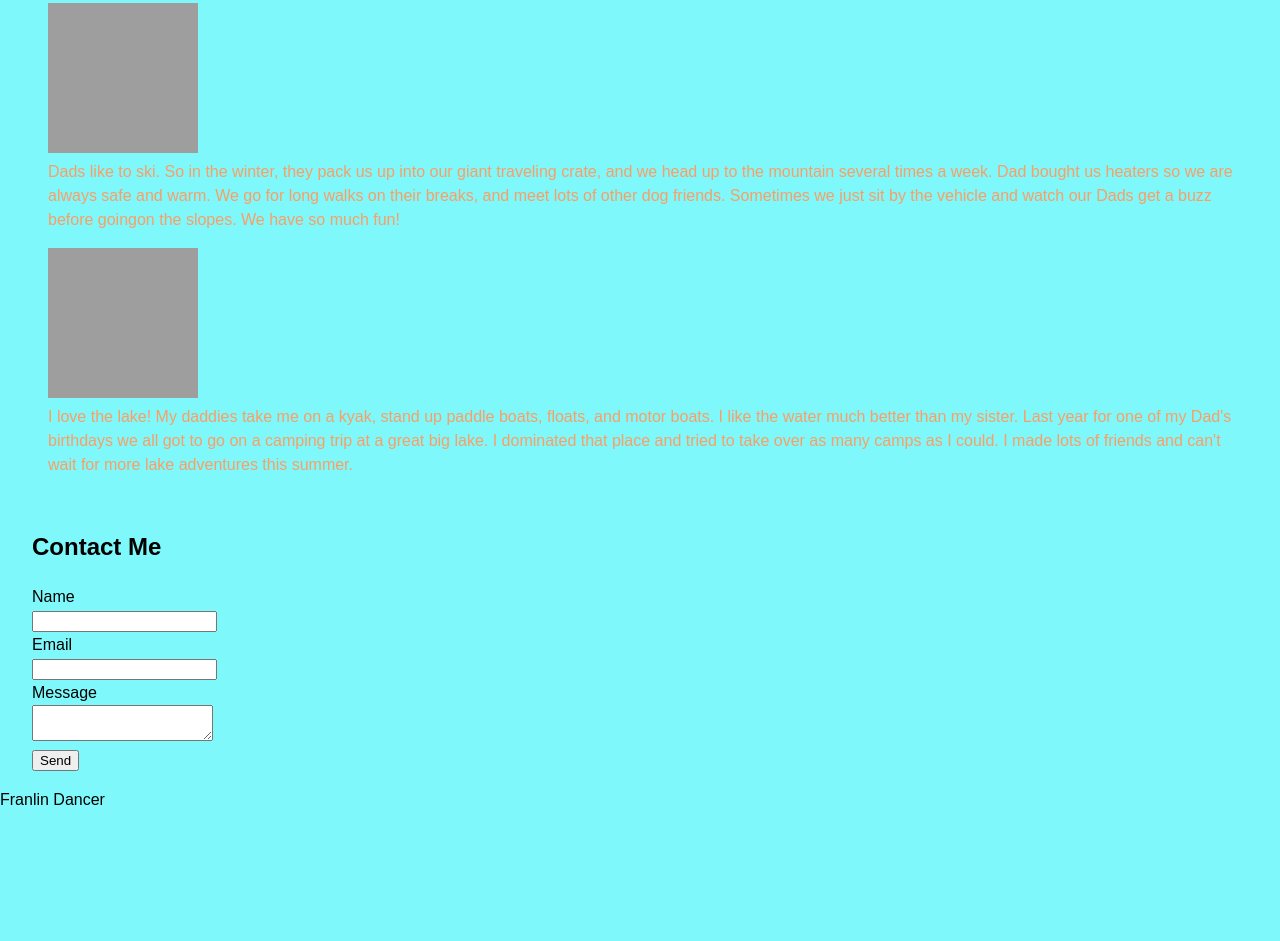
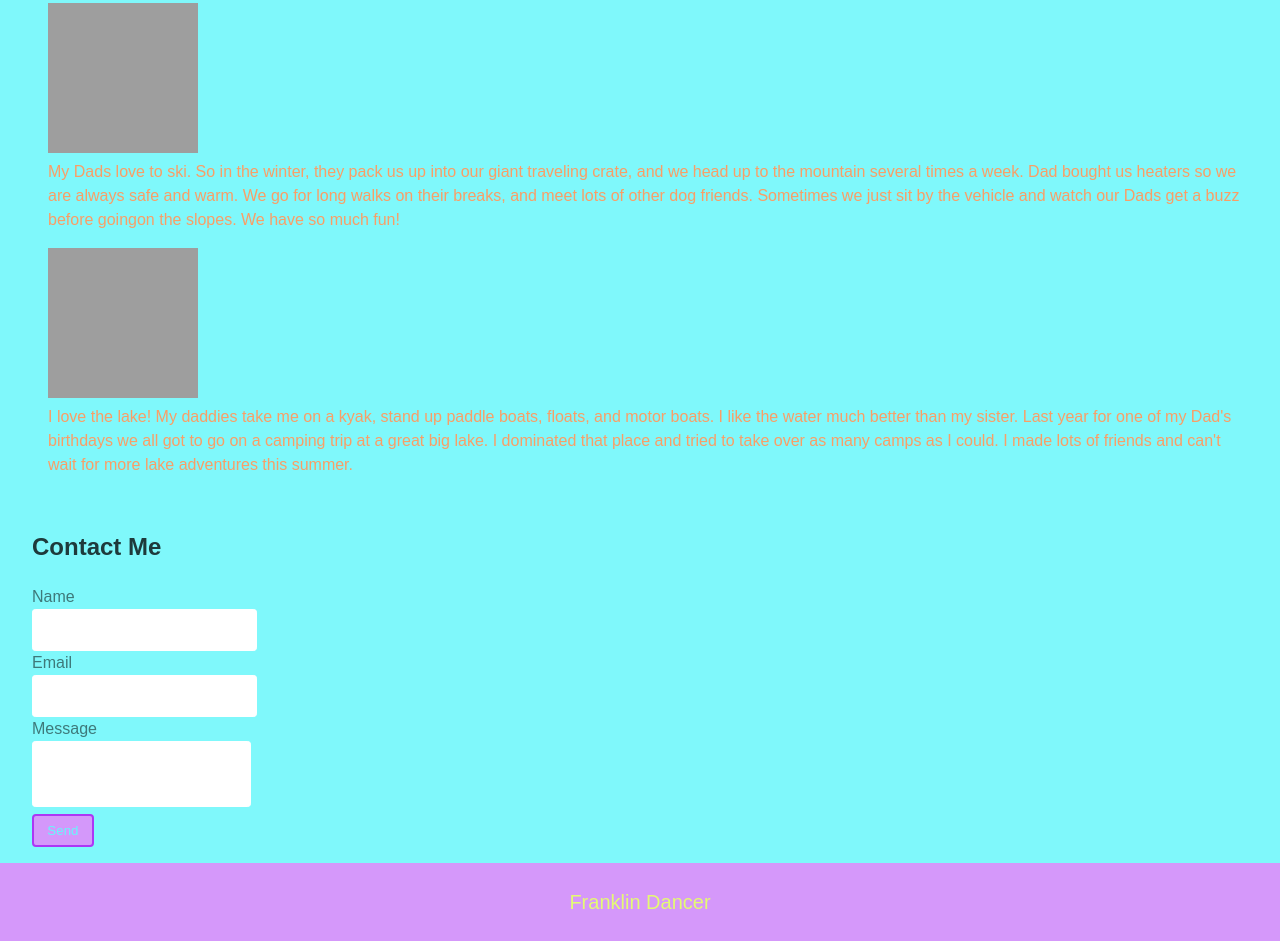
Before and after one commit to ScottDancer/franklins-page, a plain HTML site: page index.html in a window 1280 px wide. Shown: the part 632-1573 px from the top of the page. Before the commit the page ends 1444 px from the top, so only its background shows below. Drawn offline with Linux system fonts and the light colour scheme; grey boxes are pictures that could not be loaded.

Commit message:
finished the styling I wanted for this project

```diff
--- a/index.html
+++ b/index.html
@@ -41,7 +41,7 @@
           <li class="vacation-list-item">
             <img src="https://source.unsplash.com/xfngap_DToE/150x150" />
             <div>
-              Dads like to ski. So in the winter, they pack us up into our giant
+              My Dads love to ski. So in the winter, they pack us up into our giant
               traveling crate, and we head up to the mountain several times a
               week. Dad bought us heaters so we are always safe and warm. We go
               for long walks on their breaks, and meet lots of other dog
@@ -62,7 +62,7 @@
       </section>
       <section class="section">
         <h2>Contact Me</h2>
-        <form class="section-content, contact-section">
+        <form class="section, section-content, contact-section, contact-text">
           <div>
             <label>Name</label>
           </div>
@@ -74,13 +74,13 @@
           <div>
             <label>Message</label>
           </div>
-          <textarea class="input" ></textarea>
+          <textarea class="input input-no-resize" ></textarea>
           <div>
             <button class="btn" type="submit">Send</button>
           </div>
         </form>
       </section>
     </main>
-    <footer>Franlin Dancer</footer>
+    <footer class="footer">Franklin Dancer</footer>
   </body>
 </html>
--- a/styles.css
+++ b/styles.css
@@ -3,6 +3,7 @@ body {
   margin: 0;
   font-family: Arial, Helvetica, sans-serif;
   line-height: 1.5;
+  color: #1E3A3B;
 }
 
 .header {
@@ -22,15 +23,17 @@ body {
 
 .section-accent{
   background-color: #D598FA;
-  color: #66F7FA;
+  color: #1E3A3B;
 }
 
 .section-content {
   padding-left: 1rem;
+  color: #3E797A;
 }
 .stunning-section {
   font-size: 1.2rem;
   font-style: italic;
+  color:#66F7FA;
 }
 
 .vacation-section, .stunning-section {
@@ -48,3 +51,52 @@ body {
 .vacation-list-item:last-child {
   margin: 0;
 }
+
+.contact-section {
+  margin: 2rem 0;
+}
+
+.input {
+  border: 1px solid white;
+  outline: none;
+  padding: .5em;
+  font-size: 1rem;
+  border-radius: .2em;
+  font-family: inherit;
+  line-height: inherit;
+}
+
+.input:focus {
+  border-color: #D598FA;
+  box-shadow: 0 0 5px 0 #D598FA;
+}
+.input-no-resize {
+  resize: none;
+}
+
+.btn {
+  background-color: hsl(277, 90.7%, 78.8%);
+  border: 2px solid  hsl(277, 90.7%, 58.8%);
+  border-radius: .3em;
+  cursor: pointer;
+  padding: .5em 1em;
+  outline: none;
+  color: #66F7FA;
+}
+
+.btn:hover, btn:focus {
+  background-color: hsl(277, 90.7%, 68.8%);
+  box-shadow:0 0 5px 0 hsl(277, 90.7%, 48.8%);
+}
+
+.contact-text {
+  color: #3E797A;
+}
+
+.footer {
+  background-color: #D598FA;
+  color: #E4FA73;
+  font-size: 1.25rem;
+  padding: 1.5rem;
+  text-align: center;
+}
```
